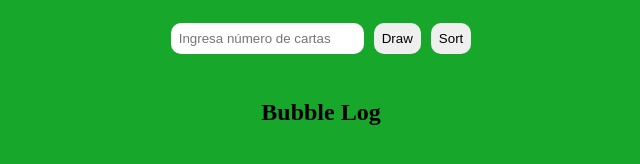
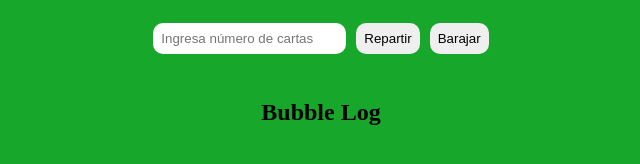
Before and after one commit to german664/exercise-sorting-cards-with-select, a plain HTML site: page index.html in a window 1280 px wide. Shown: the whole page, without its empty margins (319-959 px from the left). Drawn offline with Linux system fonts and the light colour scheme.

Commit message:
correciones

```diff
--- a/index.html
+++ b/index.html
@@ -12,8 +12,8 @@
 <body>
     <div class="input">
         <input class="numCartas" type="text" placeholder="Ingresa número de cartas">
-        <button id="draw-button">Draw</button>
-        <button id="sort-button">Sort</button>
+        <button id="draw-button">Repartir</button>
+        <button id="sort-button">Barajar</button>
     </div>
     <div id="cardDeck"> </div>
     <div id="bubbleDeck">
--- a/main.js
+++ b/main.js
@@ -124,6 +124,8 @@ let sortCards = () => {
 
 
 
+    } else {
+        alert("No hay cartas para barajar. Por favor presiona el boton de repartir")
     }
 
 }
```
